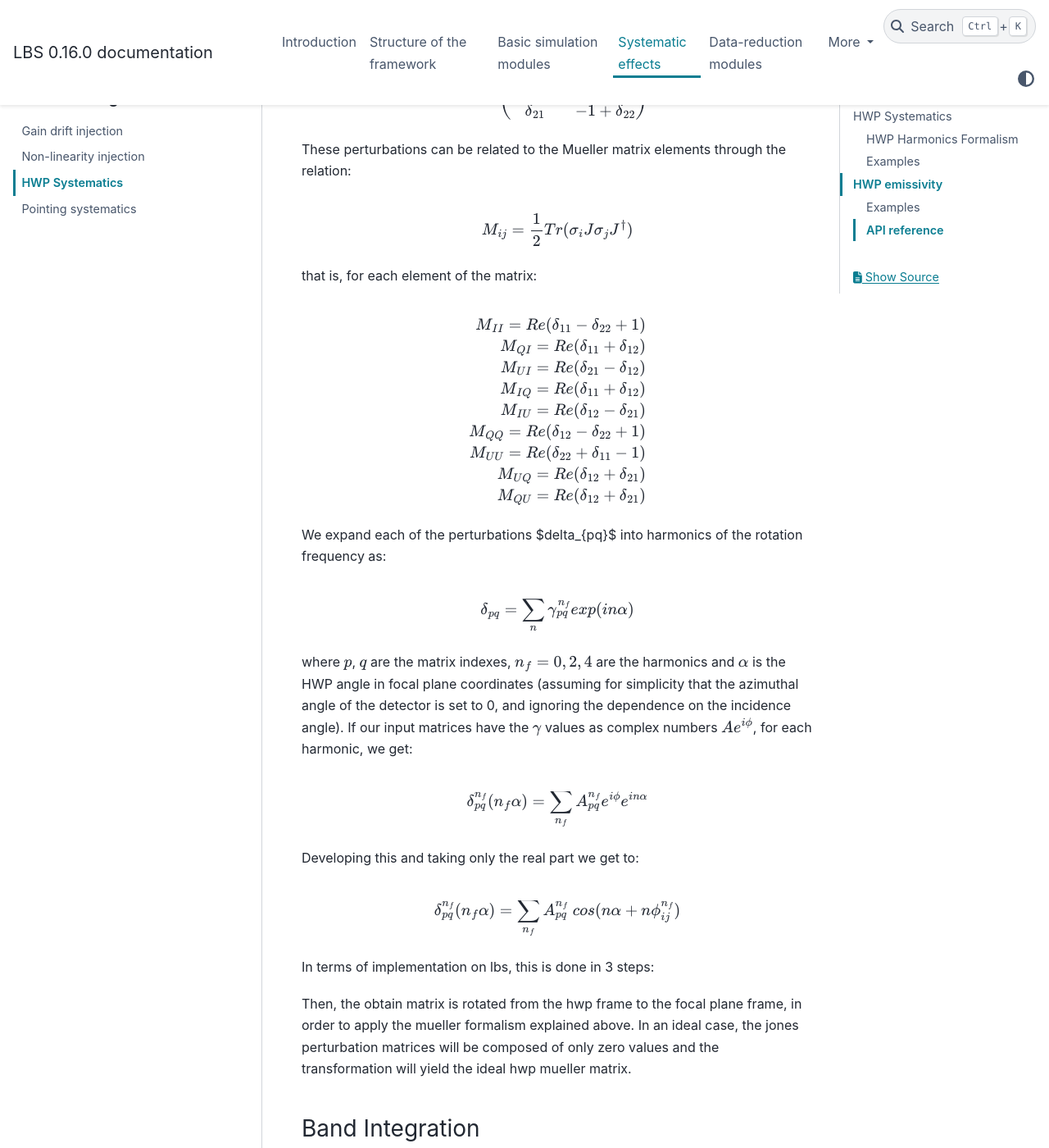
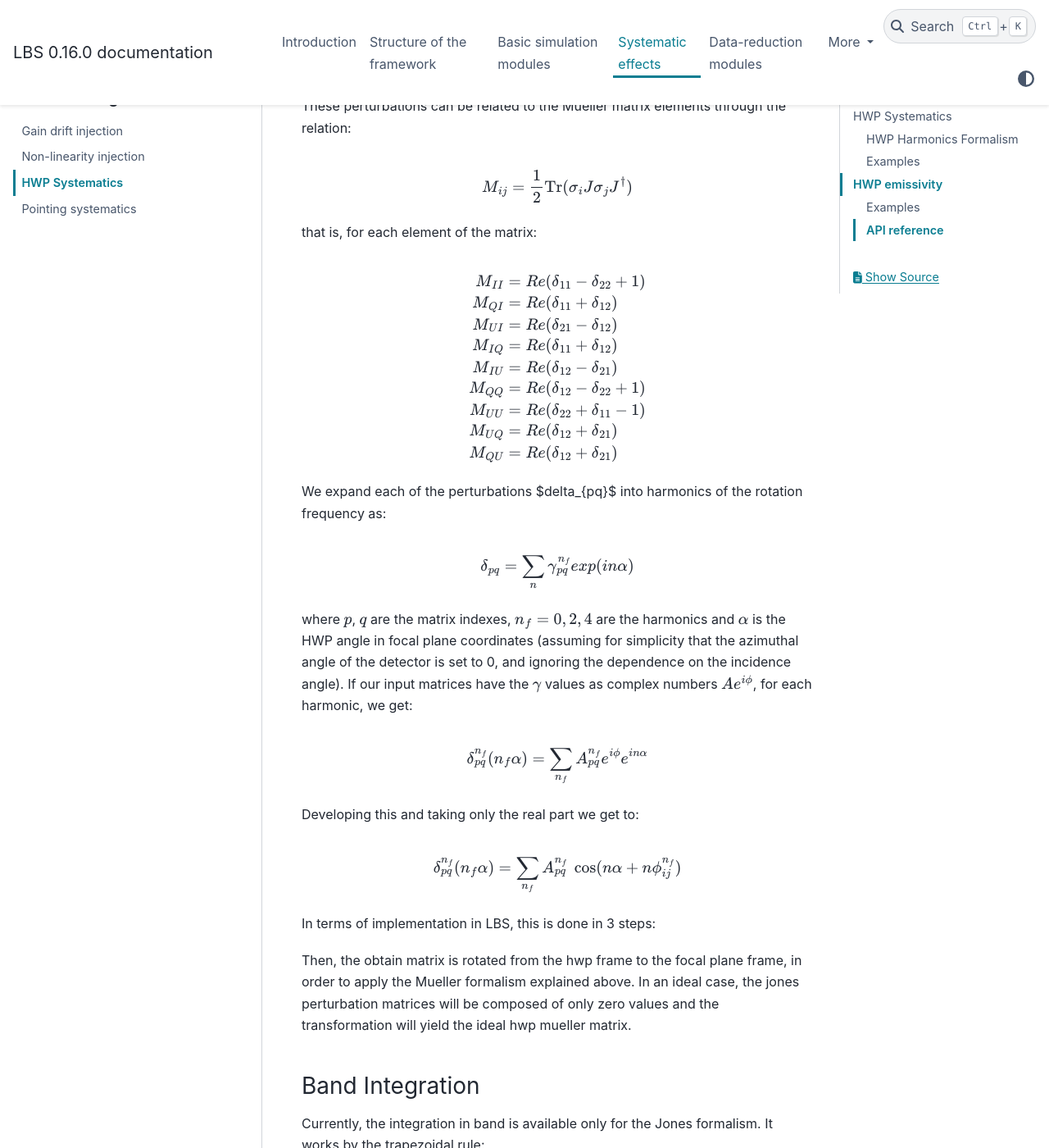
Before and after one commit to litebird/litebird_sim, a Sphinx documentation site: the page built from docs/source/hwp_sys.rst, in a window 1280 px wide and 1400 px high, scrolled down 2295 px. Shown: the whole window at 82% size. Built offline with Sphinx 7.4.7 and the PyData theme 0.15.4, drawn with Linux system fonts in a browser that asks for light colours; some of the changed text lies outside the part shown.

Commit message:
Fix a few mistakes in the HWP documentation

```diff
--- a/docs/source/hwp_sys.rst
+++ b/docs/source/hwp_sys.rst
@@ -37,11 +37,9 @@
 .. math::
    :label: cosine_terms
 
-   M^{0f}_{ij} = M_{input_{ij}}^{0f}
-
-   M^{2f}_{ij} = M_{input_{ij}}^{2f} \cos(2\rho - 2\Phi - \phi_{ij}^{2f})
-
-   M^{4f}_{ij} = M_{input_{ij}}^{4f} \cos(4\rho - 4\Phi - \phi_{ij}^{4f})
+   M^{0f}_{ij} &= M_{input_{ij}}^{0f} \\
+   M^{2f}_{ij} &= M_{input_{ij}}^{2f} \cos(2\rho - 2\Phi - \phi_{ij}^{2f}) \\
+   M^{4f}_{ij} &= M_{input_{ij}}^{4f} \cos(4\rho - 4\Phi - \phi_{ij}^{4f})
 
 
 where :math:`\phi_{ij}` are harmonic and element dependent phases obtained trough EM simulations.   Because the Mueller matrix for an ideal HWP (for a detector at azimuthal angle :math:`\Phi = 0`) is given by:
@@ -82,28 +80,20 @@
 These perturbations can be related to the Mueller matrix elements through the relation:
 
 .. math::
-   M_{ij} = \frac{1}{2} Tr(\sigma_i J \sigma_j J^{\dagger})
+   M_{ij} = \frac{1}{2} \mathrm{Tr}(\sigma_i J \sigma_j J^{\dagger})
 
 that is, for each element of the matrix:
 
 .. math::
-   M_{II} = Re(\delta_{11} - \delta_{22} + 1)
-
-   M_{QI}=Re(\delta_{11} + \delta_{12})
-
-   M_{UI}=Re(\delta_{21} - \delta_{12})
-
-   M_{IQ}=Re(\delta_{11} + \delta_{12})
-
-   M_{IU}=Re(\delta_{12} - \delta_{21})
-
-   M_{QQ}=Re(\delta_{12} - \delta_{22} + 1)
-
-   M_{UU}=Re(\delta_{22} + \delta_{11} - 1)
-
-   M_{UQ}=Re(\delta_{12} + \delta_{21})
-
-   M_{QU}=Re(\delta_{12} + \delta_{21})
+   M_{II} &= Re(\delta_{11} - \delta_{22} + 1) \\
+   M_{QI} &= Re(\delta_{11} + \delta_{12}) \\
+   M_{UI} &= Re(\delta_{21} - \delta_{12}) \\
+   M_{IQ} &= Re(\delta_{11} + \delta_{12}) \\
+   M_{IU} &= Re(\delta_{12} - \delta_{21}) \\
+   M_{QQ} &= Re(\delta_{12} - \delta_{22} + 1) \\
+   M_{UU} &= Re(\delta_{22} + \delta_{11} - 1) \\
+   M_{UQ} &= Re(\delta_{12} + \delta_{21}) \\
+   M_{QU} &= Re(\delta_{12} + \delta_{21})
 
 
 We expand each of the perturbations $\delta_{pq}$ into harmonics of the rotation frequency as:
@@ -121,11 +111,11 @@
 Developing this and taking only the real part we get to:
 
 .. math::
-    \delta_{pq}^{n_{f}}(n_{f} \alpha) = \sum_{n_{f}} A_{pq}^{n_{f}} \  cos(n\alpha + n\phi_{ij}^{n_{f}})
+    \delta_{pq}^{n_{f}}(n_{f} \alpha) = \sum_{n_{f}} A_{pq}^{n_{f}} \ \cos(n\alpha + n\phi_{ij}^{n_{f}})
 
-In terms of implementation on lbs, this is done in 3 steps:
+In terms of implementation in LBS, this is done in 3 steps:
 
-Then, the obtain matrix is rotated from the hwp frame to the focal plane frame, in order to apply the mueller formalism explained above. In an ideal case, the jones perturbation matrices will be composed of only zero values and the transformation will yield the ideal hwp mueller matrix.
+Then, the obtain matrix is rotated from the hwp frame to the focal plane frame, in order to apply the Mueller formalism explained above. In an ideal case, the jones perturbation matrices will be composed of only zero values and the transformation will yield the ideal hwp mueller matrix.
 
 
 
@@ -273,8 +263,6 @@
 API reference
 -------------
 
-HWP_harmonics
-~~~~~~~
 
 .. automodule:: litebird_sim.hwp_harmonics.hwp_harmonics
     :members:
```
Also changed, not shown: other parts of docs/source/hwp_sys.rst (+4 -4 lines), docs/source/hwp.rst (+26 -9 lines).
